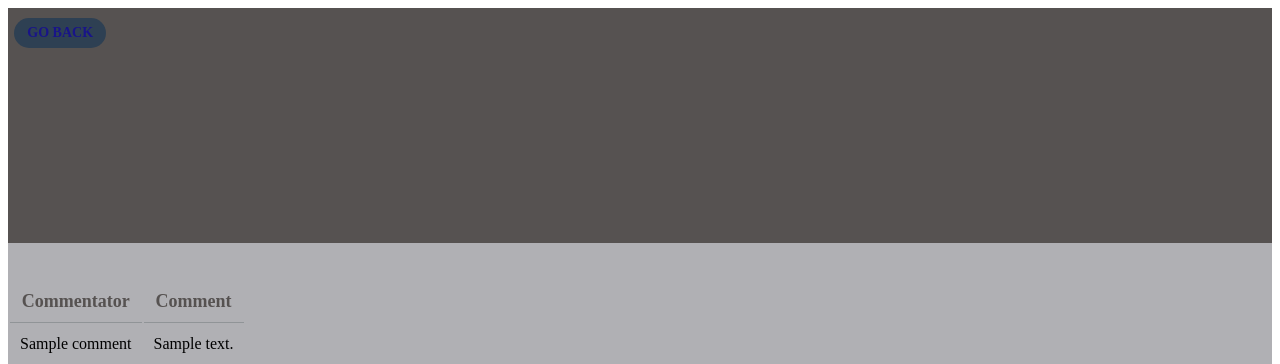
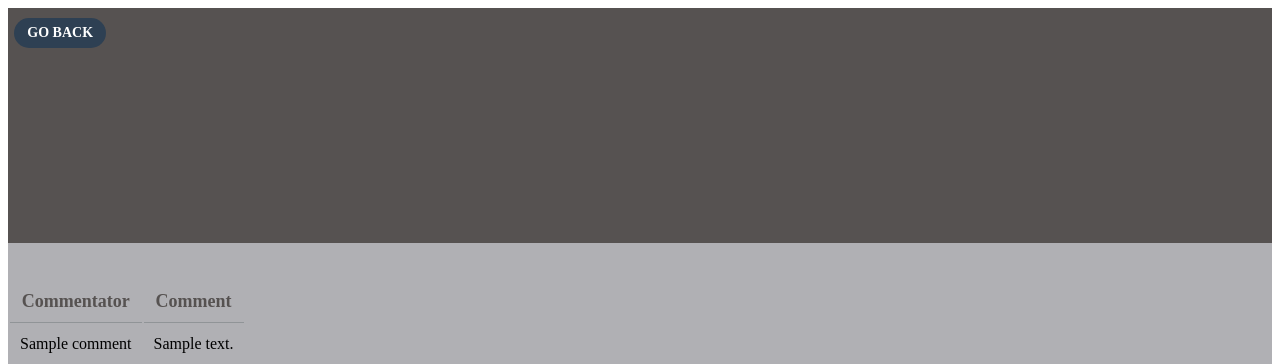
Before and after one commit to jayashree-khairnar/youtube-scraper-and-analytics, a Flask app: template templates/comments.html in a window 1280 px wide, with the pointer over the restyled element. Shown: the top 364 px of the page. Run offline with Flask 2, Linux system fonts and the light colour scheme; the template is opened without the code that fills it: most values are stand-ins (such as "Sample title", 1, 10 or a date in 2020).

Commit message:
Update style2.css

```diff
--- a/static/style2.css
+++ b/static/style2.css
@@ -24,10 +24,6 @@ span a{
     font-weight: bold;
     color: white;
     padding: none;
-}
-
-span a:hover{
-    color: #191489;
 }
 
 .main span a{
```
